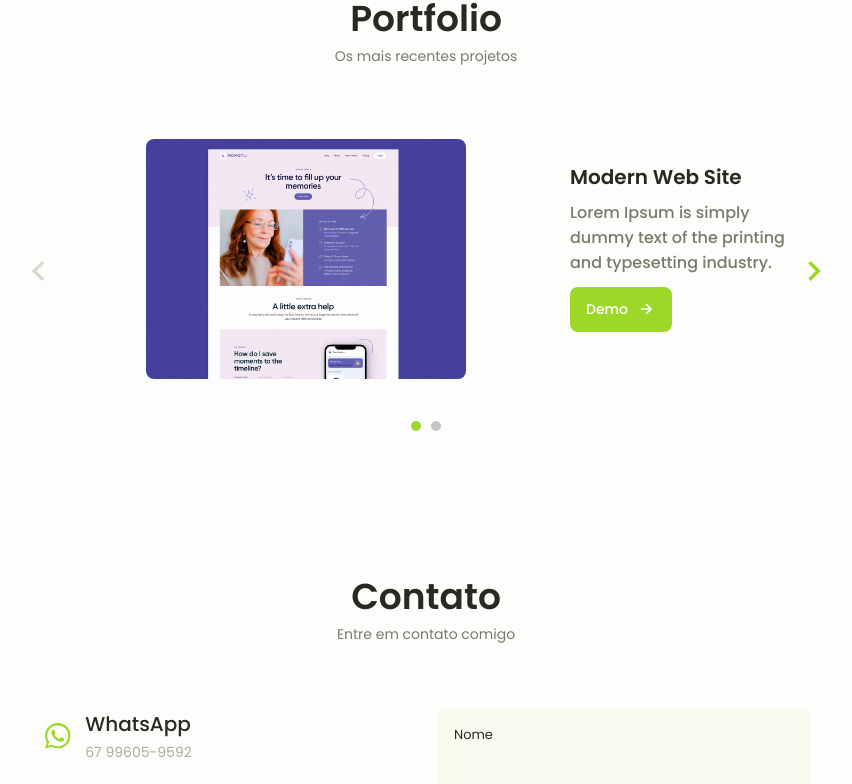
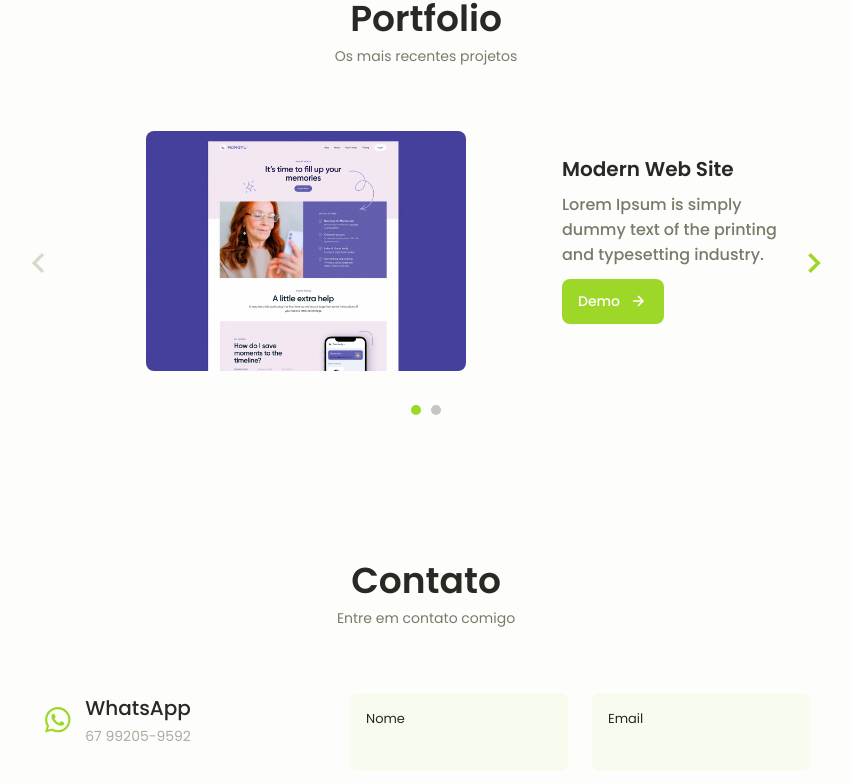
Before and after one commit to renatoadorno/portfolio-renatoAdorno, a React (Create React App) app: page / in a window 1280 px wide. Shown: the part 2952-3736 px from the top of the page, without its empty margins (214-1066 px from the left). Built offline with nearby package versions, Linux system fonts and the light colour scheme.

Commit message:
add emailjs no formulario

```diff
--- a/package.json
+++ b/package.json
@@ -3,6 +3,7 @@
   "version": "0.1.0",
   "private": true,
   "dependencies": {
+    "@emailjs/browser": "^3.3.1",
     "@heroicons/react": "^1.0.5",
     "@material-ui/core": "^4.12.3",
     "@material-ui/icons": "^4.11.2",
--- a/src/components/Contact.jsx
+++ b/src/components/Contact.jsx
@@ -1,10 +1,28 @@
-import React from 'react'
+import React, { useRef } from 'react';
+import emailjs from '@emailjs/browser';
 
 import { BsWhatsapp } from "react-icons/bs";
 import { HiOutlineMail } from "react-icons/hi";
 import { BiSend } from "react-icons/bi";
 
 export default function Contact() {
+  const form = useRef();
+
+  const sendEmail = (e) => {
+    e.preventDefault();
+
+    emailjs.sendForm('service_portfolio',
+      'template_portfolio',
+      form.current,
+      'user_ccDWTV784RRR8cRleOTo3'
+    )
+      .then((result) => {
+        alert('Mensagen enviada com sucesso');
+      }, (error) => {
+        alert(error.message);
+      });
+  };
+
   return (
     <section className="contact section" id="contact">
       <h2 className="section__title">Contato</h2>
@@ -18,7 +36,7 @@ export default function Contact() {
 
             <div className="contact__text">
               <h3 className="contact__title">WhatsApp</h3>
-              <span className="contact__subtitle">67 99605-9592</span>
+              <span className="contact__subtitle">67 99205-9592</span>
             </div>
           </div>
 
@@ -33,32 +51,37 @@ export default function Contact() {
           </div>
         </div>
 
-        <form action="" className="contact__form grid">
+        <form
+          action=""
+          className="contact__form grid"
+          ref={form}
+          onSubmit={sendEmail}
+        >
           <div className="contact__inputs grid">
             <div className="contact__content">
               <label htmlFor="" className="contact__label">Nome</label>
-              <input type="text" className="contact__input" />
+              <input type="text" name="name" className="contact__input" />
             </div>
             <div className="contact__content">
               <label htmlFor="" className="contact__label">Email</label>
-              <input type="email" className="contact__input" />
+              <input type="email" name="email" className="contact__input" />
             </div>
           </div>
 
           <div className="contact__content">
             <label htmlFor="" className="contact__label">Projeto</label>
-            <input type="text" className="contact__input" />
+            <input type="text" name="project" className="contact__input" />
           </div>
           <div className="contact__content">
             <label htmlFor="" className="contact__label">Mensagem</label>
-            <textarea name="" id="" cols="0" rows="7" className="contact__input"></textarea>
+            <textarea name="message" id="" cols="0" rows="7" className="contact__input"></textarea>
           </div>
 
           <div>
-            <a href="" className="button button--flex">
+            <button type="submit" value="Send" className="button button--flex">
               Enviar Mensagem
               <BiSend className="button__icon" />
-            </a>
+            </button>
           </div>
         </form>
       </div>
--- a/src/components/portfolio/Slider.jsx
+++ b/src/components/portfolio/Slider.jsx
@@ -65,7 +65,7 @@ export default function Slider() {
 
           {/* ==============PORTFOLIO 2=============== */}
           <div className="keen-slider__slide number-slide2  portfolio__content grid">
-            <div className="portfolio__content">
+            <div className="portfolio__content--img">
               <img src={ ImgPortfolio } alt="img portfolio" className="portfolio__img"/>
             </div>
 
--- a/src/css/index.css
+++ b/src/css/index.css
@@ -489,7 +489,7 @@ textarea {
 }
 
 .skills__arrow {
-  margin-left: 2rem;
+  margin-left: auto;
   transition: .7s;
 }
 
@@ -1037,6 +1037,10 @@ textarea {
   .services__modal {
     padding: 0 .5rem;
   }
+
+  .footer__copy {
+    margin-top: 3rem;
+  }
 }
 
 
@@ -1099,14 +1103,25 @@ textarea {
   .services__modal {
     padding: 0 .5rem;
   }
+
+  .footer__copy {
+    margin-top: 3rem;
+  }
 }
 
 
 /* For medium devices */
+@media screen and (min-width: 420px) and (max-width: 450px) {
+  .container {
+    margin-left: 12%;
+    margin-right: 12%;
+  }
+}
+
 @media screen and (min-width: 450px) {
   .container {
-    margin-left: var(--mb-2-5);
-    margin-right: var(--mb-2-5);
+    margin-left: 2rem;
+    margin-right: 2rem;
   }
 
   .nav__icon {
@@ -1213,8 +1228,8 @@ textarea {
 
 @media screen and (min-width: 461px) {
   .container {
-    margin-left: var(--mb-1-5);
-    margin-right: var(--mb-1-5);
+    margin-left: 2rem;
+    margin-right: 2rem;
   }
 
   .home__content {
@@ -1276,7 +1291,9 @@ textarea {
     margin-right: 0;
   }
 
-
+  .footer__bg {
+    margin-top: 5rem;
+  }
 }
 
 @media screen and (min-width: 565px) {
@@ -1300,16 +1317,34 @@ textarea {
 
 @media screen and (min-width: 615px) {
   .container {
+    margin-left: 2rem;
+    margin-right: 2rem;
+  }
+
+  .footer__socials {
+    margin-left: 1rem;
+  }
+}
+
+@media screen and (min-width: 645px) {
+  .container {
     margin-left: 10%;
     margin-right: 10%;
   }
-
-  .footer__socials {
-    margin-left: 1rem;
+}
+
+@media screen and (min-width: 700px) {
+  .container {
+    margin-left: 13%;
+    margin-right: 13%;
   }
 }
 
 @media screen and (min-width: 768px)  {
+  .container {
+    margin-left: 8%;
+    margin-right: 8%;
+  }
 
   body {
     margin: 0;
@@ -1590,6 +1625,22 @@ textarea {
   .services__container {
     grid-template-columns: repeat(2, 250px);
   }
+
+  .portfolio__content {
+    column-gap: 1rem;
+  }
+
+  .contact__form {
+    width: 460px;
+  }
+
+  .contact__inputs {
+    grid-template-columns: repeat(2, 1fr);
+  }
+
+  .footer__bg {
+    margin-top: 5rem;
+  }
 }
 
 @media screen and (min-width: 1220px) {
```
Also changed, not shown: 1 other file (tests, documents, lock files or other folders).
